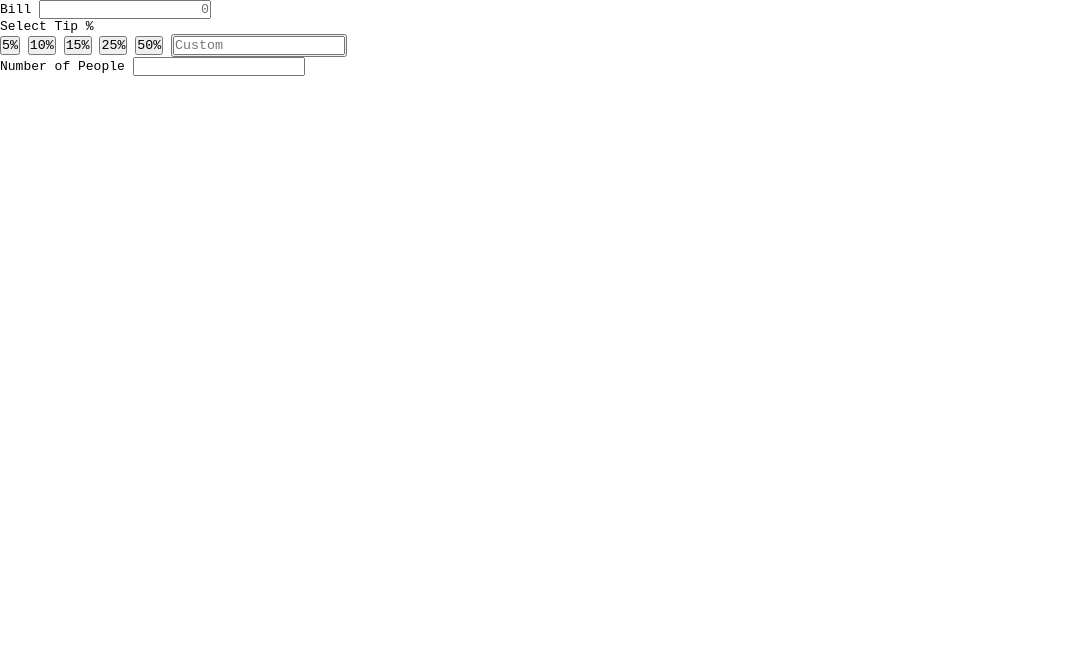
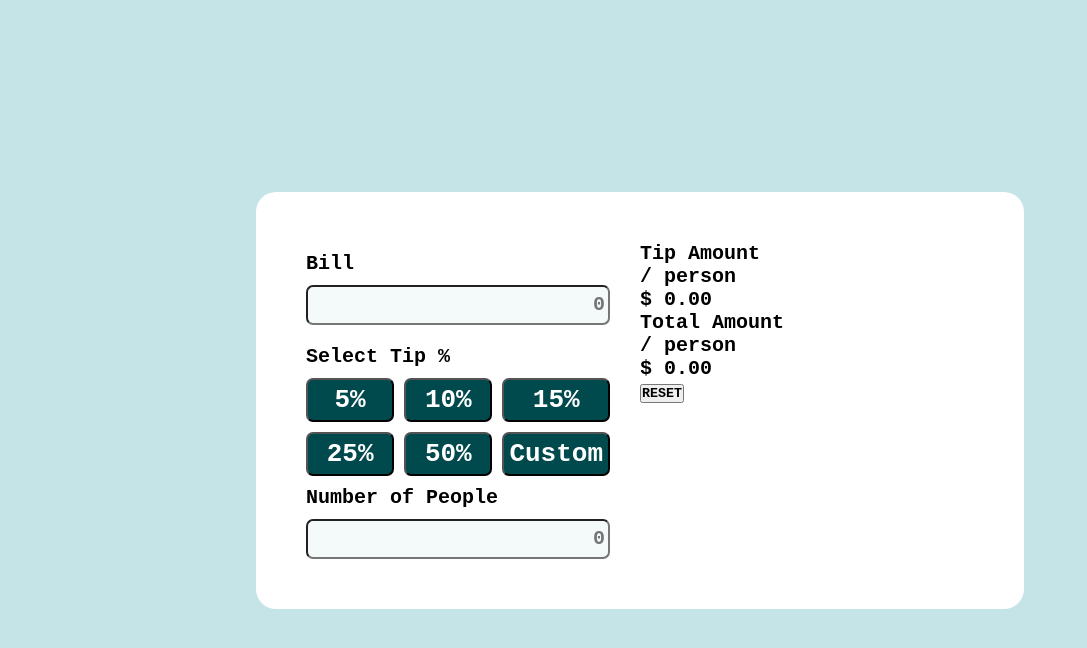
Before and after one commit to JP2620/tip-calculator, a plain HTML site: page index.html in a window 1280 px wide. Shown: the whole page, without its empty margins (0-1087 px from the left). Drawn offline with Linux system fonts and the light colour scheme.

Commit message:
Added some styling to calculator inputs

```diff
--- a/index.html
+++ b/index.html
@@ -12,7 +12,7 @@
   <body>
     <main class="container">
         <div id="tip-inputs">
-        <div id="bill-container">
+            <div class="input-group" id="bill-container">
                 <label for="bill-amount">Bill</label>
                 <input
                     type="number"
@@ -21,7 +21,8 @@
                     dir="rtl"
                     name="bill-amount"
                     id="bill-amount"
-          />
+                >
+                </input>
             </div>
             <div id="tip-percentage-container">
                 <label for="">Select Tip %</label>
@@ -31,15 +32,36 @@
                     <button>15%</button>
                     <button>25%</button>
                     <button>50%</button>
-            <button>
-              <input type="number" min="0" placeholder="Custom" />
-            </button>
+                    <button>Custom</button>
                 </div>
             </div>
-        <div id="num-people-container">
+            <div class="input-group" id="num-people-container">
                 <label for="">Number of People</label>
-          <input type="number" />
+                <input
+                type="number"
+                placeholder="0"
+                min="0"
+                dir="rtl"
+                name="people-amount"
+                id="people-amount" />
             </div>
+        </div>
+        <div id="tip-output">
+            <div id="tip-amount">
+                <div id="tip-amount-person">
+                    <p>Tip Amount</p>
+                    <p>/ person</p>
+                </div>
+                <p>$ 0.00</p>
+            </div>
+            <div id="total-amount">
+                <div id="total-amount-person">
+                    <p>Total Amount</p>
+                    <p>/ person</p>
+                </div>
+                <p>$ 0.00</p>
+            </div>
+            <button type="reset">RESET</button>
         </div>
     </main>
   </body>
--- a/style.css
+++ b/style.css
@@ -3,4 +3,109 @@
     margin: 0;
     padding: 0;
     font-family: monospace;
+    font-weight: 550;
   }
+
+html {
+    --bg-color: #C5E4E7;
+    --main-bg-color: #FFFFFF;
+    --main-accent-color: #00494D;
+    --main-lighter-accent-color: #20A291;
+    --input-background-color: #F4FAFA;
+
+    --border-radius-large: 20px;
+    --border-radius-small: 7px
+
+}
+
+body {
+    background-color: var(--bg-color);
+    font-size: x-large;
+    min-height: 100vh;
+    display: flex;
+    flex-direction: column;
+    justify-content: center;
+    align-items: center;
+}
+
+main {
+    width: max(40%, 768px);
+    margin: auto;
+    background-color: var(--main-bg-color);
+}
+
+.container {
+    display: grid;
+    grid-template-columns: 1fr 1fr;
+    border-radius: var(--border-radius-large);
+    padding: 50px;
+}
+
+#tip-inputs {
+    display: flex;
+    flex-direction: column;
+    justify-content: space-around;
+    margin-right: 30px;
+
+}
+
+.input-group {
+    display: flex;
+    flex-direction: column;
+    margin-bottom: 20px;
+}
+
+#num-people-container {
+    margin-bottom: 0px;
+}
+
+/* Eliminate arrows on numeric inputs */
+/* Chrome, Safari, Edge, Opera */
+input::-webkit-outer-spin-button,
+input::-webkit-inner-spin-button {
+  -webkit-appearance: none;
+  margin: 0;
+}
+
+/* Firefox */
+input[type=number] {
+  -moz-appearance: textfield;
+}
+
+.input-group>input {
+    font-size: x-large;
+    line-height: 1.5;
+    color: var(--main-accent-color);
+    background-color: var(--input-background-color);
+    border-radius: var(--border-radius-small);
+    padding: 3px;
+}
+
+.input-group>input:focus {
+    border-color: var(--main-lighter-accent-color);
+}
+
+.input-group>label {
+    margin: 10px 0 10px 0;
+}
+
+#tip-percentage-container {
+    display: flex;
+    flex-direction: column;
+    justify-content: space-around;
+}
+
+#tip-button-container {
+    margin-top: 10px;
+    display: grid;
+    grid-template-columns: 1fr 1fr 1fr;
+    grid-gap: 10px;
+}
+
+#tip-button-container>button {
+    font-size: xx-large;
+    padding: 5px;
+    border-radius: var(--border-radius-small);
+    background-color: var(--main-accent-color);
+    color: var(--main-bg-color);
+}
```
Lines whose indentation alone changed are shown as unchanged.
